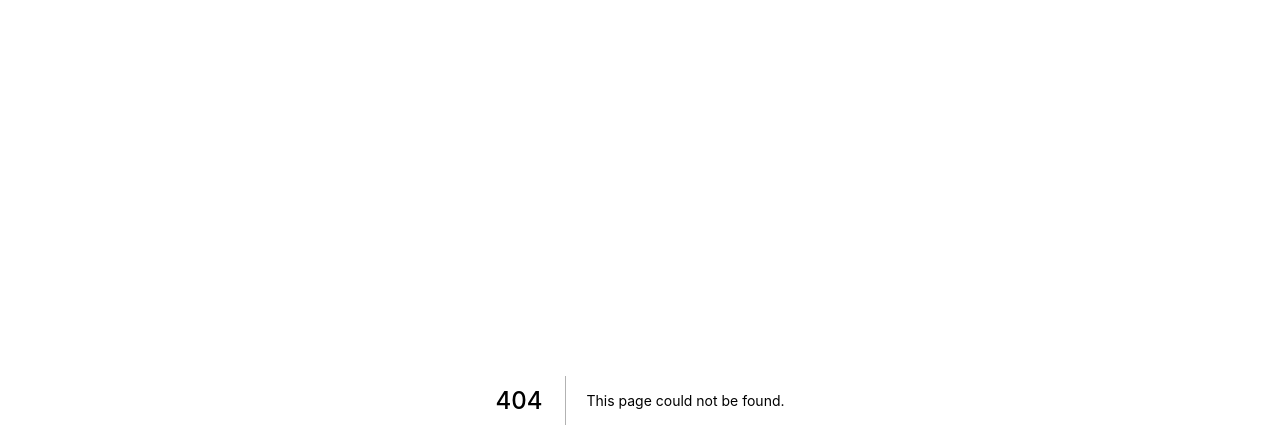
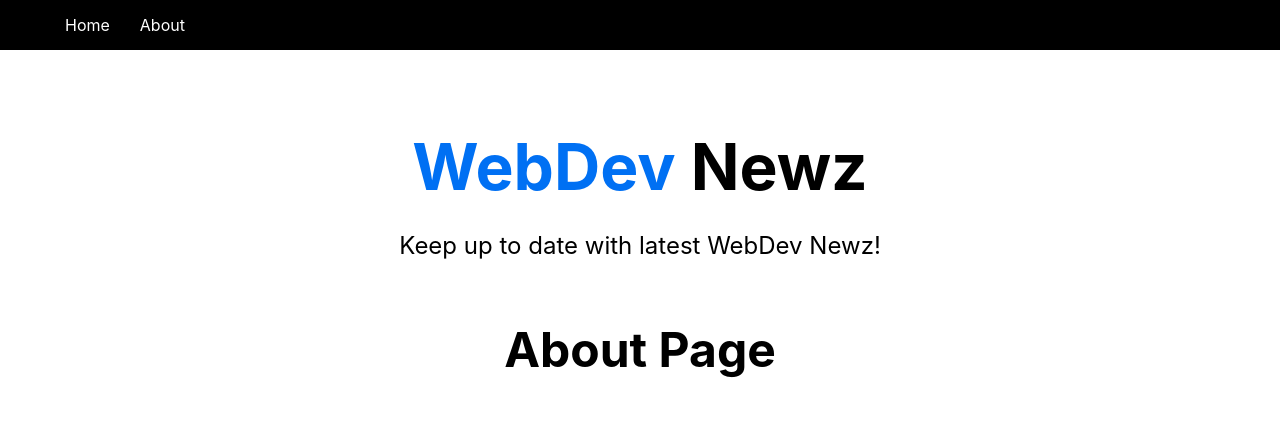
Before and after one commit to over40dev/edu-nextjs-crash-course-2021, a Next.js app: page /about in a window 1280 px wide. Before the commit this address had no page. Shown: the top 448 px of the page. Built offline with nearby package versions, Linux system fonts and the light colour scheme.

Commit message:
Next.js Pages and Components

```diff
--- /dev/null
+++ b/components/Header.tsx
@@ -0,0 +1,16 @@
+import type {NextPage} from 'next'
+import headerStyles from '../styles/Header.module.css'
+
+const Header : NextPage = () => {
+  const x = 3;
+  return (
+    <div>
+      <h1 className={headerStyles.title}>
+        <span>WebDev</span> Newz
+      </h1>
+      <p className={headerStyles.description}>Keep up to date with latest WebDev Newz!</p>
+    </div>
+  )
+}
+
+export default Header
--- /dev/null
+++ b/components/Layout.tsx
@@ -0,0 +1,20 @@
+import type {NextPage} from 'next'
+import Nav from './Nav'
+import Header from './Header'
+import styles from '../styles/Layout.module.css'
+
+const Layout:NextPage = ({children}) => {
+  return (
+      <>
+      <Nav/>
+        <div className={styles.container}>
+          <main className={styles.main}>
+      <Header/>
+        {children}
+          </main>
+        </div>
+      </>
+  )
+}
+
+export default Layout
--- /dev/null
+++ b/components/Nav.tsx
@@ -0,0 +1,21 @@
+import type {NextPage}
+from 'next'
+import Link from 'next/link'
+import navStyles from '../styles/Nav.module.css'
+
+const Nav : NextPage = () => {
+  return (
+    <nav className={navStyles.nav}>
+      <ul>
+        <li>
+          <Link href="/">Home</Link>
+        </li>
+        <li>
+          <Link href="/about">About</Link>
+        </li>
+      </ul>
+    </nav>
+  )
+}
+
+export default Nav
--- a/pages/_app.tsx
+++ b/pages/_app.tsx
@@ -1,7 +1,13 @@
+import type {AppProps}
+from 'next/app'
+import Layout from '../components/Layout'
 import '../styles/globals.css'
-import type { AppProps } from 'next/app'
 
-function MyApp({ Component, pageProps }: AppProps) {
-  return <Component {...pageProps} />
+function MyApp({Component, pageProps} : AppProps) {
+  return (
+    <Layout>
+      <Component {...pageProps}/>
+    </Layout>
+  )
 }
 export default MyApp
--- /dev/null
+++ b/pages/about.tsx
@@ -0,0 +1,17 @@
+import type {NextPage}
+from 'next';
+import Head from 'next/head'
+
+const About : NextPage = () => {
+  return (
+    <div>
+      <Head>
+        <title>WebDev Newz</title>
+      <meta name="keywords" content="React Next.js Nextjs Next" />
+      </Head>
+      <h1>About Page</h1>
+    </div>
+  )
+}
+
+export default About;
--- /dev/null
+++ b/styles/Header.module.css
@@ -0,0 +1,27 @@
+.title a,
+.title span {
+  color: #0070f3;
+  text-decoration: none;
+}
+
+.title a:hover,
+.title a:focus,
+.title a:active {
+  text-decoration: underline;
+}
+
+.title {
+  margin: 0;
+  line-height: 1.15;
+  font-size: 4rem;
+}
+
+.title,
+.description {
+  text-align: center;
+}
+
+.description {
+  line-height: 1.5;
+  font-size: 1.5rem;
+}
--- a/styles/Home.module.css
+++ b/styles/Layout.module.css
@@ -3,7 +3,7 @@
   padding: 0 0.5rem;
   display: flex;
   flex-direction: column;
-  justify-content: center;
+  justify-content: flex-start;
   align-items: center;
   height: 100vh;
 }
@@ -13,8 +13,9 @@
   flex: 1;
   display: flex;
   flex-direction: column;
-  justify-content: center;
+  justify-content: flex-start;
   align-items: center;
+  font-size: 1.5rem;
 }
 
 .footer {
@@ -31,33 +32,6 @@
   justify-content: center;
   align-items: center;
   flex-grow: 1;
-}
-
-.title a {
-  color: #0070f3;
-  text-decoration: none;
-}
-
-.title a:hover,
-.title a:focus,
-.title a:active {
-  text-decoration: underline;
-}
-
-.title {
-  margin: 0;
-  line-height: 1.15;
-  font-size: 4rem;
-}
-
-.title,
-.description {
-  text-align: center;
-}
-
-.description {
-  line-height: 1.5;
-  font-size: 1.5rem;
 }
 
 .code {
--- /dev/null
+++ b/styles/Nav.module.css
@@ -0,0 +1,20 @@
+.nav {
+  height: 50px;
+  padding: 10px;
+  background: #000;
+  color: #fff;
+  display: flex;
+  justify-content: flex-start;
+  align-items: center;
+}
+
+.nav ul {
+  display: flex;
+  justify-content: center;
+  align-items: center;
+  list-style: none;
+}
+
+.nav ul li a {
+  margin: 5px 15px;
+}
--- a/tsconfig.json
+++ b/tsconfig.json
@@ -14,6 +14,6 @@
     "isolatedModules": true,
     "jsx": "preserve"
   },
-  "include": ["next-env.d.ts", "**/*.ts", "**/*.tsx"],
+  "include": ["next-env.d.ts", "**/*.ts", "**/*.tsx", "pages/_document.tsx"],
   "exclude": ["node_modules"]
 }
```
Also changed, not shown: pages/index.tsx (+10 -62 lines).
